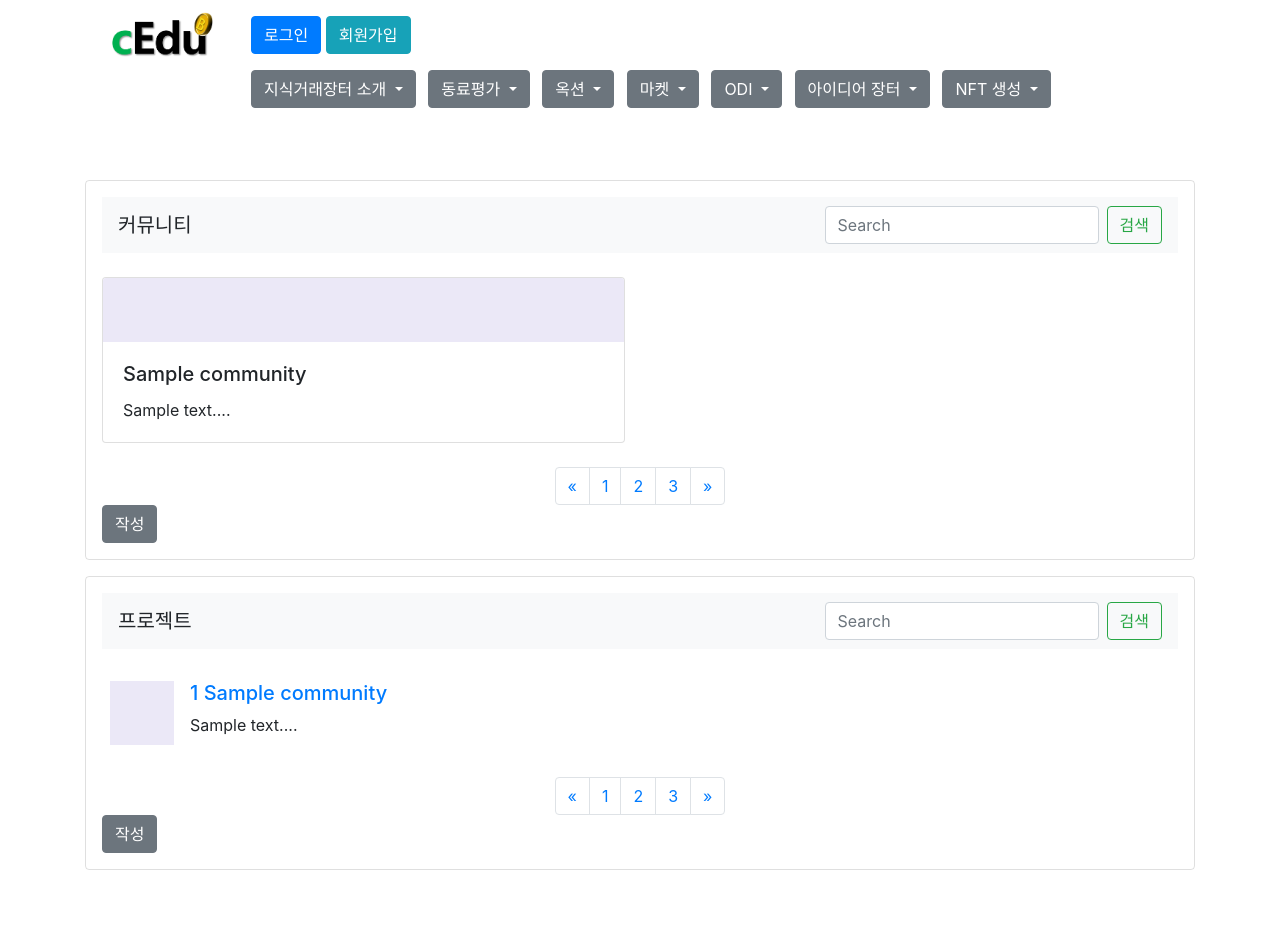
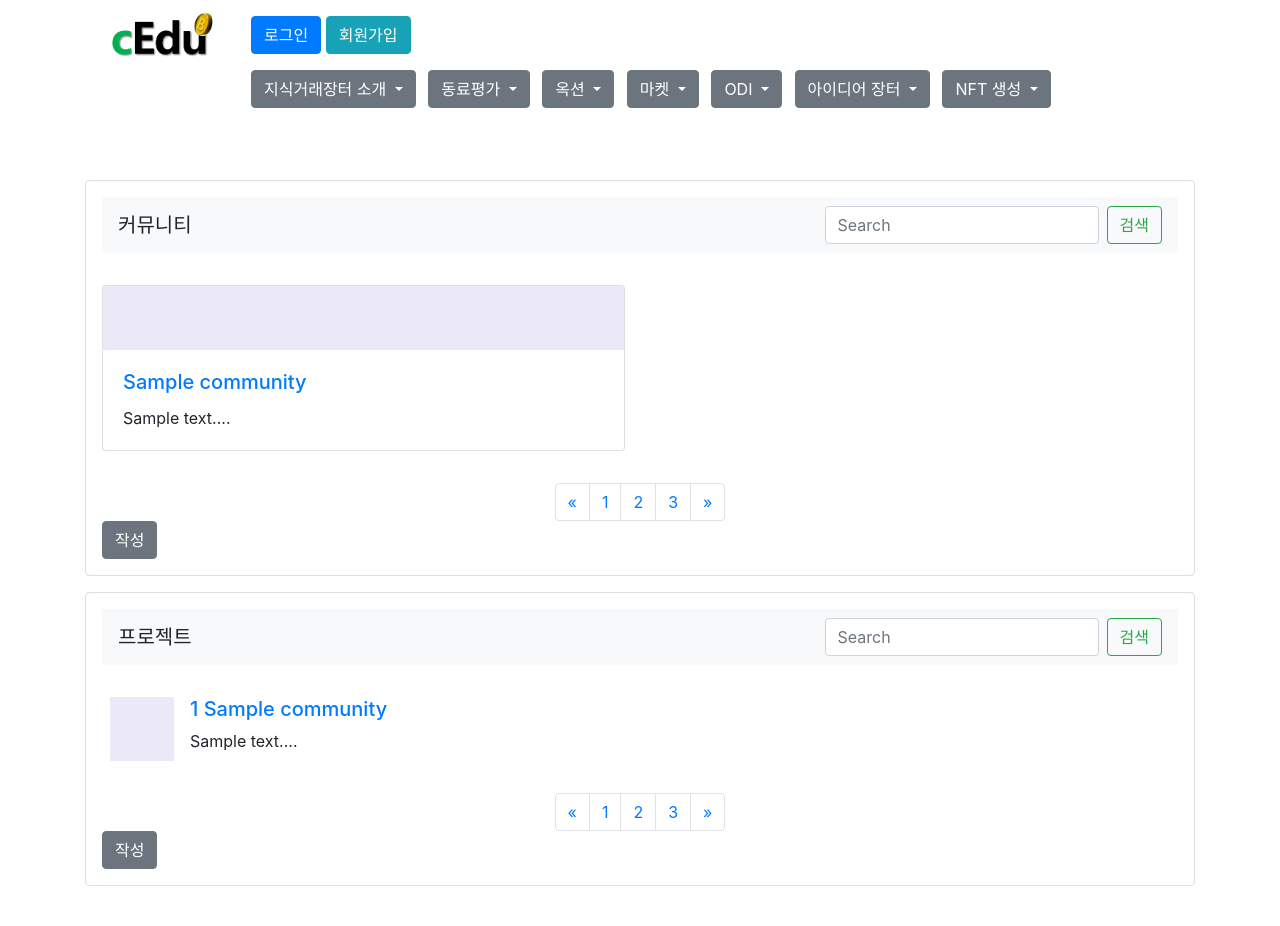
Before and after one commit to kmi0817/cEdu, a Flask app: page /community in a window 1280 px wide. Before the commit the page ends 870 px from the top, so only its background shows below. Run offline with Flask 2, Linux system fonts and the light colour scheme; a database or web service that is not in the repository returns one stand-in record (values such as "Sample title"); some libraries are stand-ins or nearby versions.

Commit message:
change community to use card

```diff
--- a/app/templates/community.html
+++ b/app/templates/community.html
@@ -12,11 +12,13 @@
     {% for index, community in communities.items() %}
     {% if index % 2 == 1 %}
     <div class="row">
-        <div class="col-sm-6">
+        <div class="col-sm-6" style="margin:0.5rem 0;">
             <div class="card">
                 <img class="card-img-top" src="../../static/img/default.png" alt="image" height=64>
                 <div class="card-body">
-                    <h5 class="card-title">{{community.title}}</h5>
+                    <a href="/community/{{ community.slug }}">
+                        <h5 class="card-title">{{community.title}}</h5>
+                    </a>
                     <p class="card-text">{{ community.description }}</p>
                 </div>
             </div>
@@ -25,11 +27,13 @@
     </div>
     {% endif %}
     {% else %}
-    <div class="col-sm-6">
+    <div class="col-sm-6" style="margin:0.5rem 0;">
         <div class="card">
             <img class="card-img-top" src="../../static/img/default.png" alt="image" height=64>
             <div class="card-body">
-                <h5 class="card-title">{{community.title}}</h5>
+                <a href="/community/{{ community.slug }}">
+                    <h5 class="card-title">{{community.title}}</h5>
+                </a>
                 <p class="card-text">{{ community.description }}</p>
             </div>
         </div>
```
